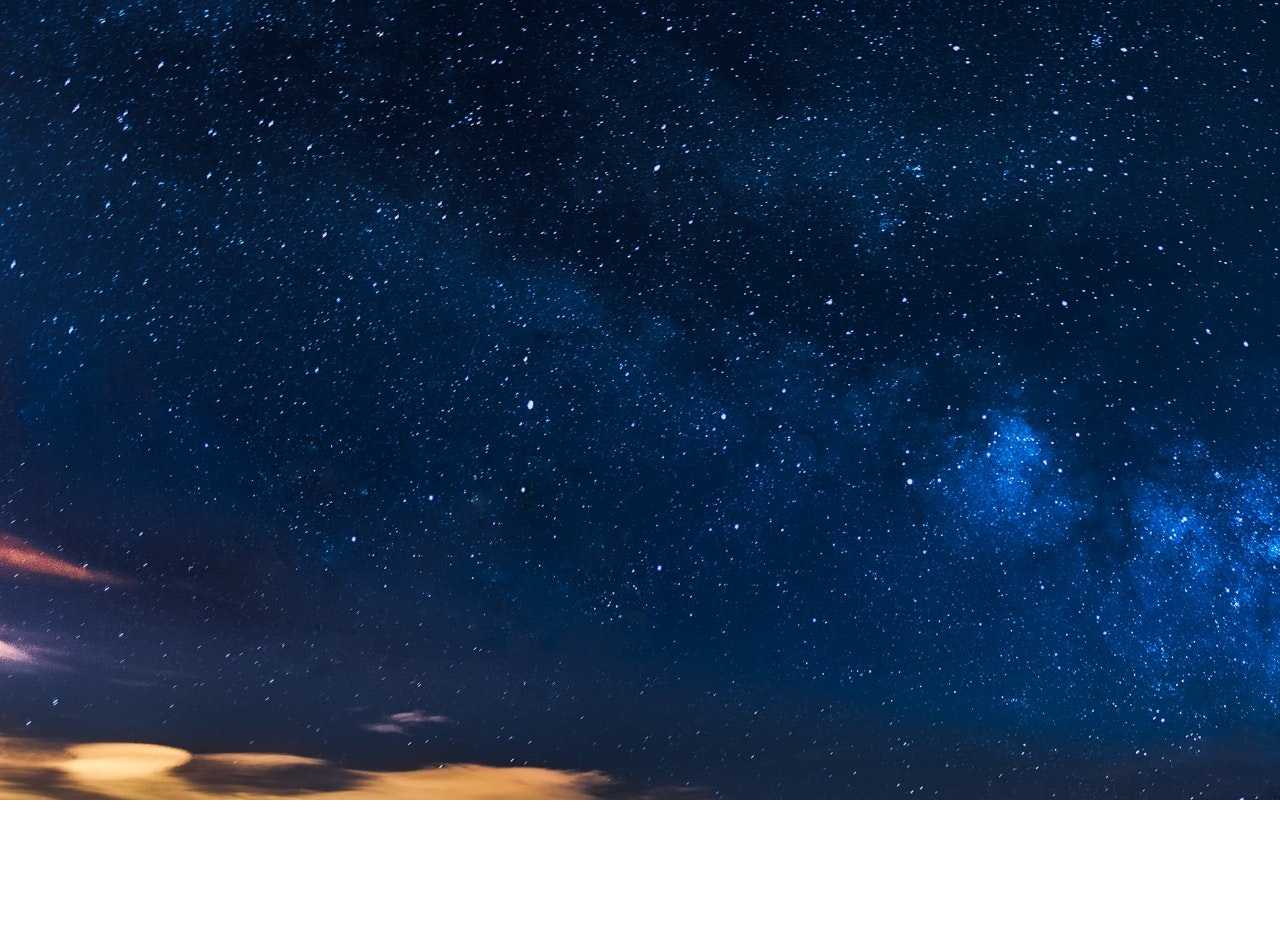
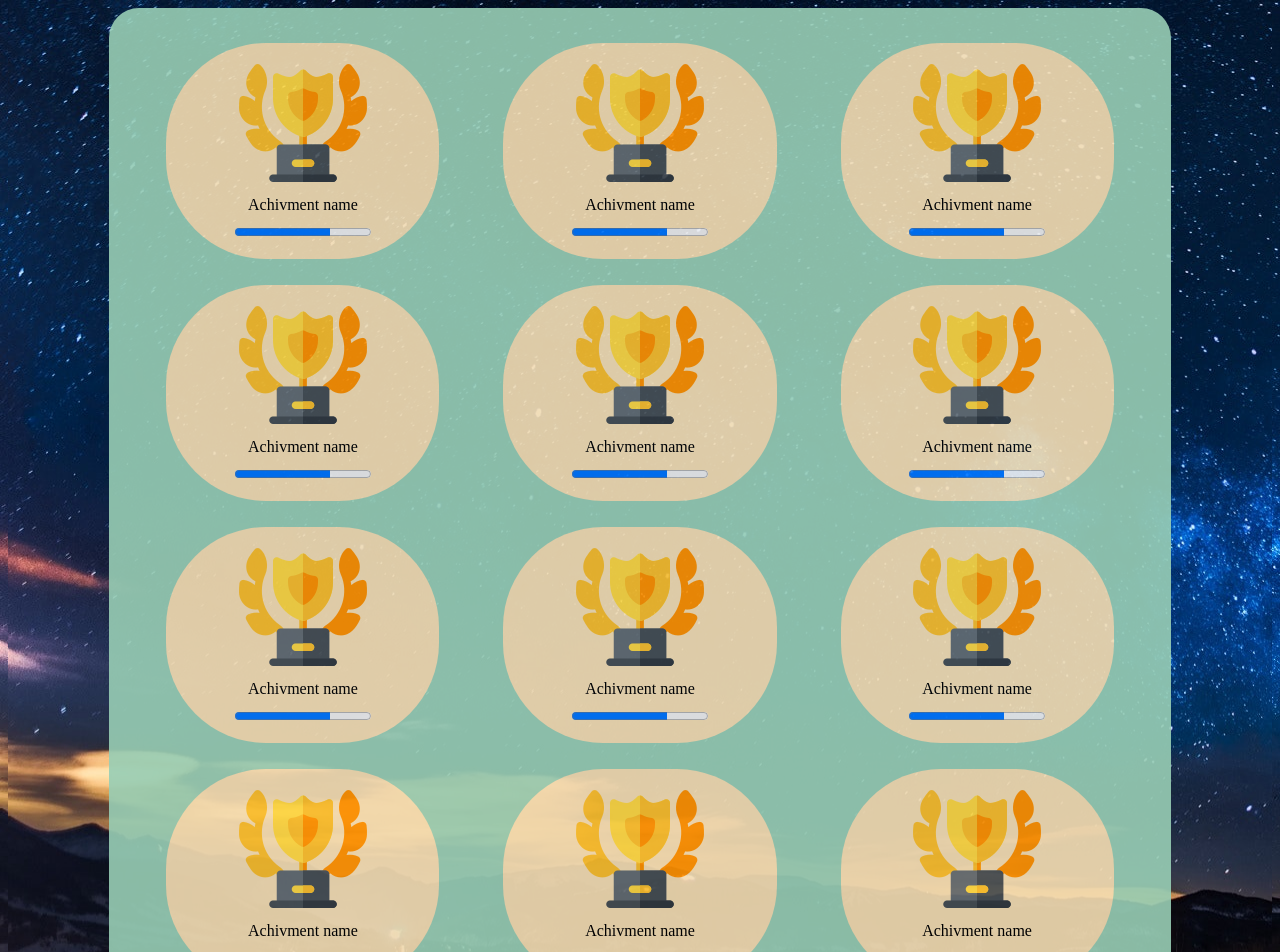
Before and after one commit to oUp1/achivments, an Angular app: page / in a window 1280 px wide. Shown: the top 952 px of the page. Before the commit the page ends 800 px from the top, so only its background shows below. Built offline with nearby package versions, Linux system fonts and the light colour scheme.

Commit message:
add achivment elemnt to table

```diff
--- a/src/app/pages-module/pages/pages.component.html
+++ b/src/app/pages-module/pages/pages.component.html
@@ -1 +1,64 @@
-<router-outlet></router-outlet>
+<div class="container">
+    <div class="items">
+        <div>
+            <img src="../../../assets/images/achivments-icons/trophy.png">
+            <span>Achivment name    </span>
+            <progress max="100" value="70"></progress>
+        </div>
+        <div>
+            <img src="../../../assets/images/achivments-icons/trophy.png">
+            <span>Achivment name    </span>
+            <progress max="100" value="70"></progress>
+        </div>
+        <div>
+            <img src="../../../assets/images/achivments-icons/trophy.png">
+            <span>Achivment name    </span>
+            <progress max="100" value="70"></progress>
+        </div>
+        <div>
+            <img src="../../../assets/images/achivments-icons/trophy.png">
+            <span>Achivment name    </span>
+            <progress max="100" value="70"></progress>
+        </div>
+        <div>
+            <img src="../../../assets/images/achivments-icons/trophy.png">
+            <span>Achivment name    </span>
+            <progress max="100" value="70"></progress>
+        </div>
+        <div>
+            <img src="../../../assets/images/achivments-icons/trophy.png">
+            <span>Achivment name    </span>
+            <progress max="100" value="70"></progress>
+        </div>
+        <div>
+            <img src="../../../assets/images/achivments-icons/trophy.png">
+            <span>Achivment name    </span>
+            <progress max="100" value="70"></progress>
+        </div>
+        <div>
+            <img src="../../../assets/images/achivments-icons/trophy.png">
+            <span>Achivment name    </span>
+            <progress max="100" value="70"></progress>
+        </div>
+        <div>
+            <img src="../../../assets/images/achivments-icons/trophy.png">
+            <span>Achivment name    </span>
+            <progress max="100" value="70"></progress>
+        </div>
+        <div>
+            <img src="../../../assets/images/achivments-icons/trophy.png">
+            <span>Achivment name    </span>
+            <progress max="100" value="70"></progress>
+        </div>
+        <div>
+            <img src="../../../assets/images/achivments-icons/trophy.png">
+            <span>Achivment name    </span>
+            <progress max="100" value="70"></progress>
+        </div>
+        <div>
+            <img src="../../../assets/images/achivments-icons/trophy.png">
+            <span>Achivment name    </span>
+            <progress max="100" value="70"></progress>
+        </div>
+    </div>
+</div>
--- a/src/app/pages-module/pages/pages.component.scss
+++ b/src/app/pages-module/pages/pages.component.scss
@@ -0,0 +1,38 @@
+:host
+{
+    .container{
+        margin-left: auto;
+        margin-right: auto;
+
+        opacity: 0.9;
+        padding: 2%;
+        border-radius: 30px;
+        width: 80%;
+        background-color: #98CEB5;
+    }
+
+    .items{
+        display: grid;
+        grid-template-columns: repeat(auto-fill,minmax(260px, 1fr));
+
+        div{
+            display: flex;
+            align-items: center;
+            flex-direction: column;
+
+            border-radius: 100px;
+            margin: 1rem 2rem 1rem 2rem;
+            background-color: wheat;
+            padding-bottom: 1.2rem;
+            padding-top: 1rem;
+        }
+
+        progress{
+            width: 50%;
+        }
+
+        div, progress, span {
+            margin-top: 0.6rem;
+        }
+    }
+}
```
Also changed, not shown: src/assets/images/achivments-icons/trophy.png (added).
